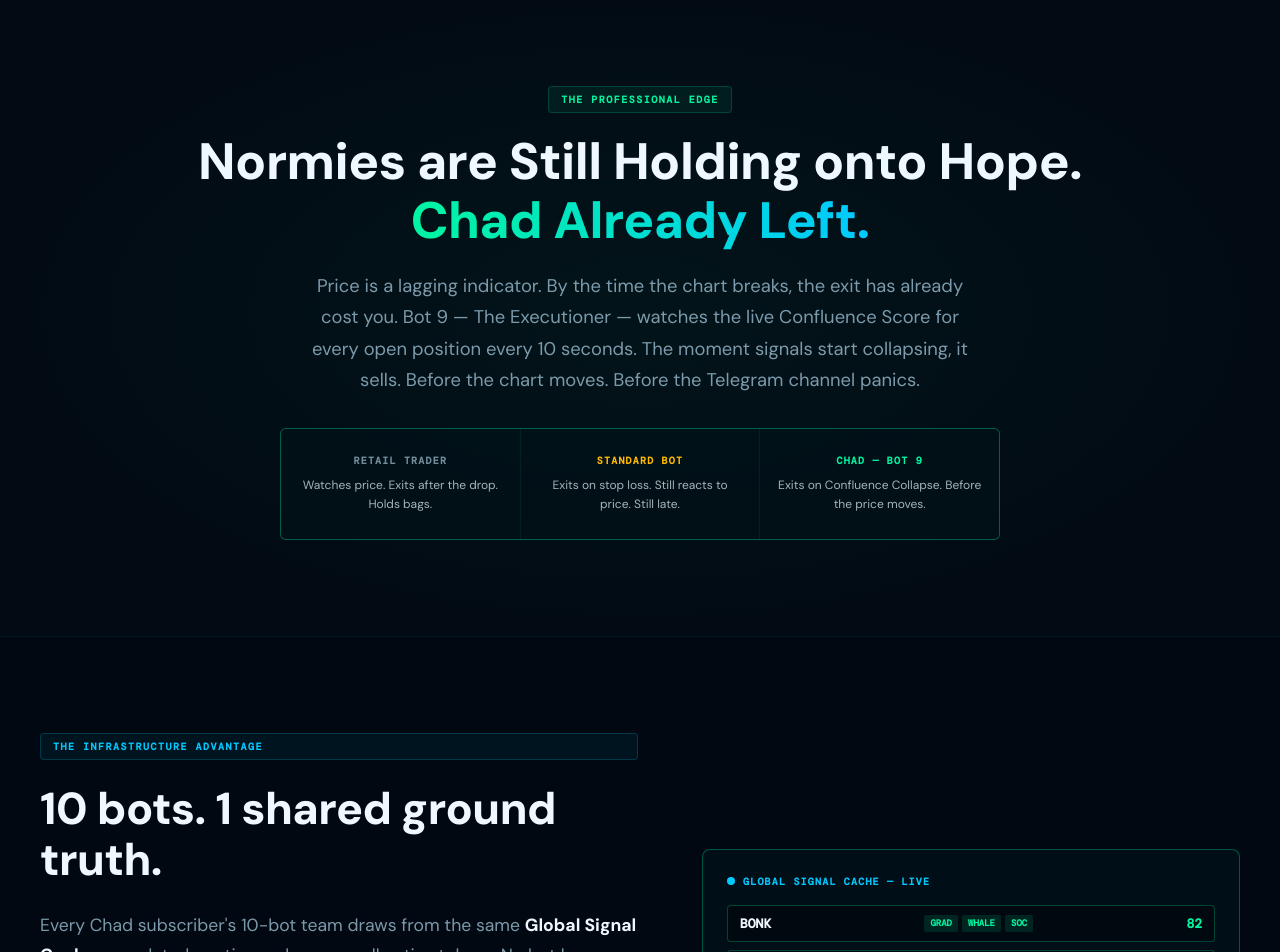
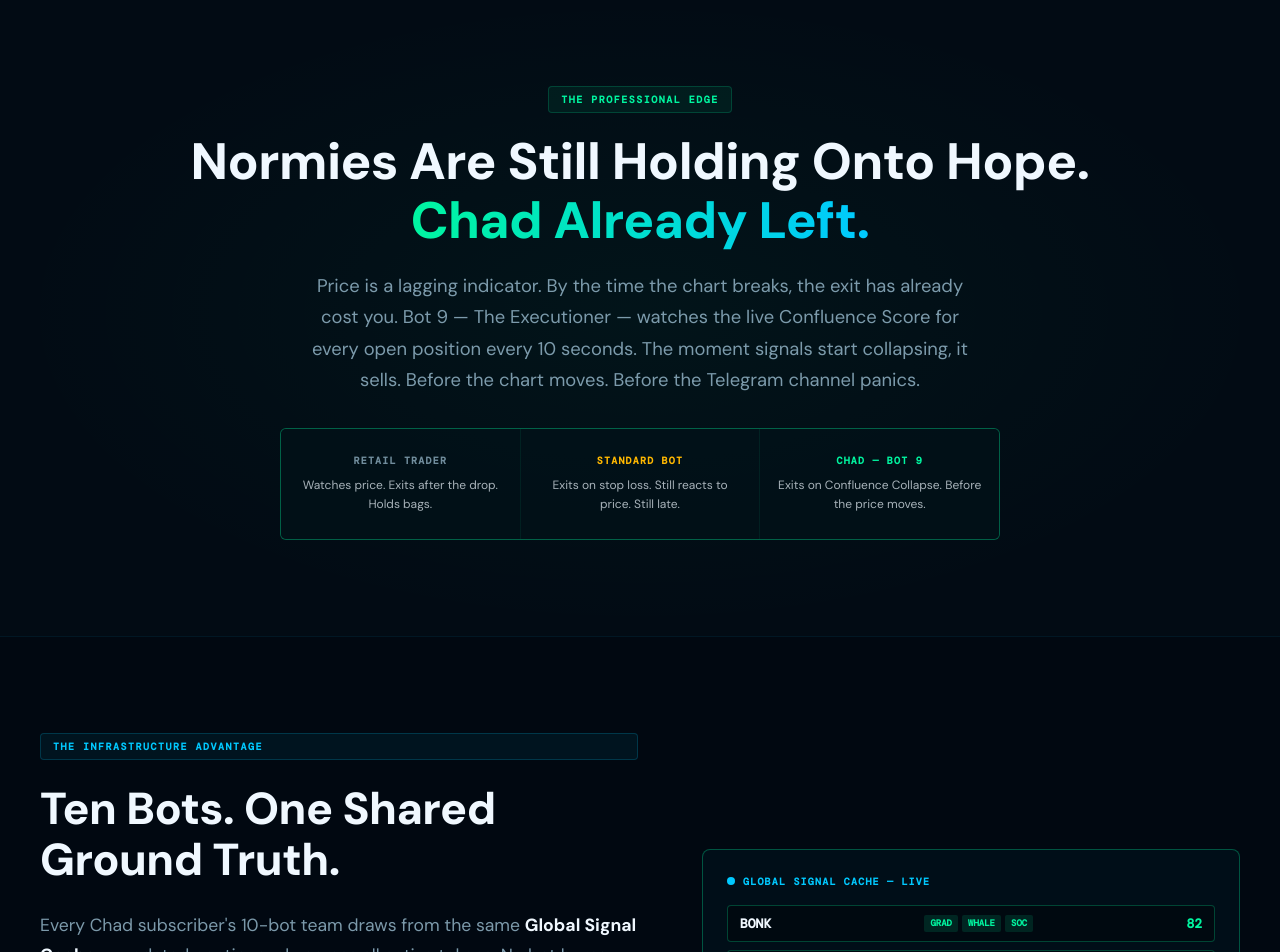
Before and after one commit to usavgllc/SolChad, a React (Vite) app: page / in a window 1280 px wide. Shown: the part 880-1832 px from the top of the page. Built offline with nearby package versions, Linux system fonts and the light colour scheme.

Commit message:
fix(copy): proper headline capitalization, spell out numbers in headings
- '10 bots. 1 shared ground truth.' → 'Ten Bots. One Shared Ground Truth.'
- 'Normies are Still Holding onto Hope.' → 'Normies Are Still Holding Onto Hope.'

```diff
--- a/src/pages/SolChadPage.tsx
+++ b/src/pages/SolChadPage.tsx
@@ -230,7 +230,7 @@ export default function SolChadPage() {
           <motion.div initial={{ opacity: 0, y: 24 }} whileInView={{ opacity: 1, y: 0 }} viewport={{ once: true }} transition={{ duration: 0.6 }} style={{ display: "flex", flexDirection: "column", alignItems: "center", gap: 20 }}>
             <SectionBadge color="#00F5A0">THE PROFESSIONAL EDGE</SectionBadge>
             <h2 id="confluence-heading" style={{ fontFamily: "DM Sans, sans-serif", fontSize: "clamp(1.8rem, 4.5vw, 3.2rem)", fontWeight: 800, color: "#F0F8FF", letterSpacing: "-0.5px", lineHeight: 1.15 }}>
-              Normies are Still Holding onto Hope.{" "}
+              Normies Are Still Holding Onto Hope.{" "}
               <GradientText>Chad Already Left.</GradientText>
             </h2>
             <p style={{ fontSize: "clamp(1rem, 2vw, 1.15rem)", color: "rgba(138,170,187,0.9)", lineHeight: 1.7, maxWidth: 680 }}>
@@ -259,7 +259,7 @@ export default function SolChadPage() {
           <motion.div initial={{ opacity: 0, x: -40 }} whileInView={{ opacity: 1, x: 0 }} viewport={{ once: true, margin: "-80px" }} transition={{ duration: 0.7 }} style={{ flex: "1 1 380px", display: "flex", flexDirection: "column", gap: 24 }}>
             <SectionBadge color="#00C9FF">THE INFRASTRUCTURE ADVANTAGE</SectionBadge>
             <h2 id="infra-heading" style={{ fontFamily: "DM Sans, sans-serif", fontSize: "clamp(1.8rem, 3.5vw, 2.8rem)", fontWeight: 800, color: "#F0F8FF", letterSpacing: "-0.5px", lineHeight: 1.15 }}>
-              10 bots. 1 shared ground truth.
+              Ten Bots. One Shared Ground Truth.
             </h2>
             <p style={{ fontSize: "clamp(0.95rem, 1.8vw, 1.1rem)", color: "rgba(138,170,187,0.9)", lineHeight: 1.7 }}>
               Every Chad subscriber's 10-bot team draws from the same{" "}
```
